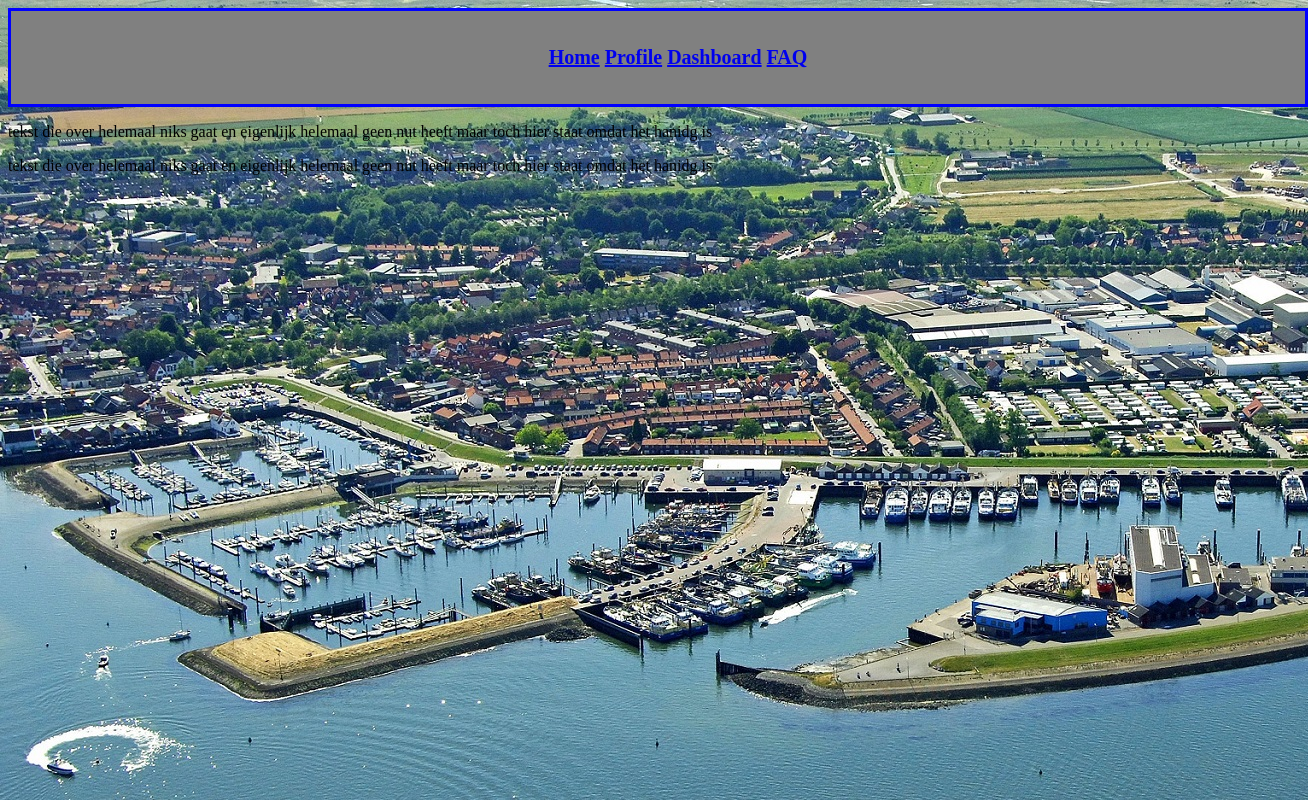
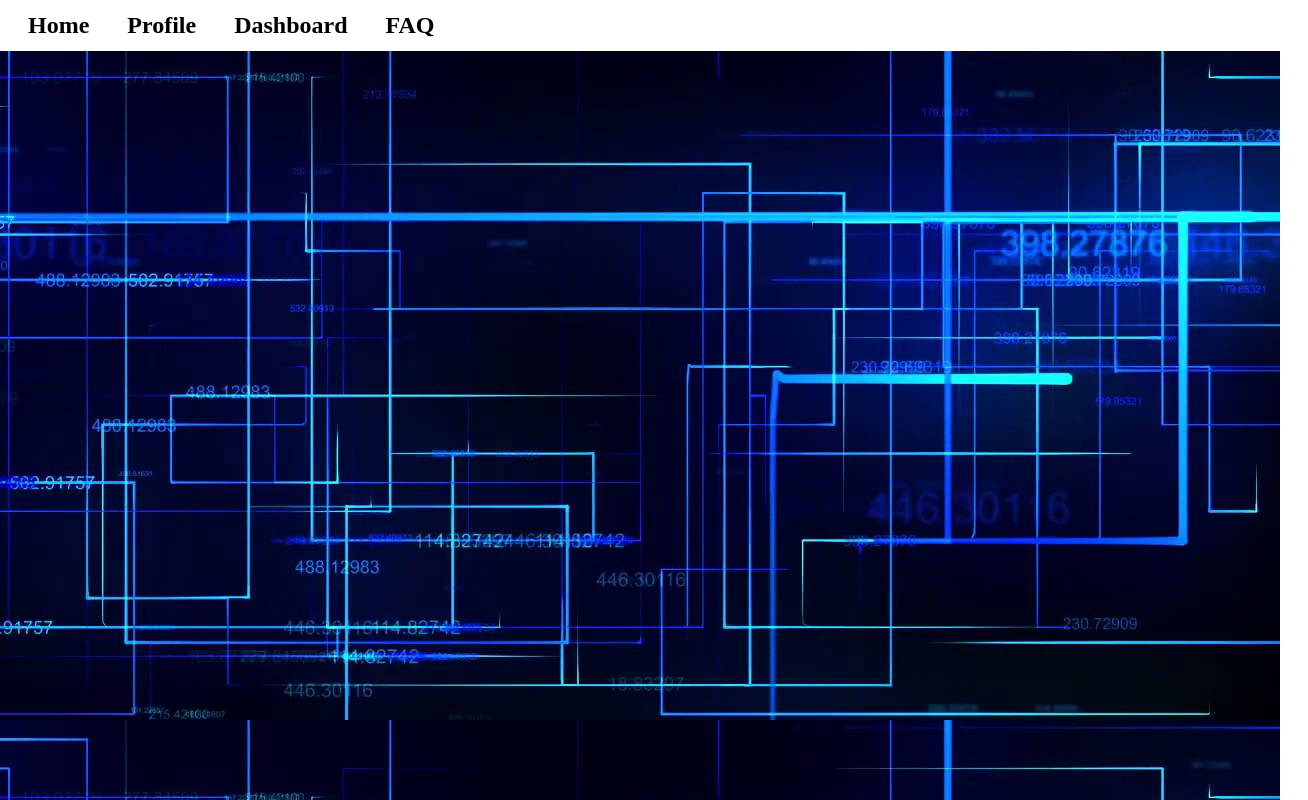
Before and after one commit to TomYE0113/TomYE0113, a plain HTML site: page index.html in a window 1280 px wide. Shown: the whole page, 1308 px wide, since content can reach past the window. Drawn offline with Linux system fonts and the light colour scheme.

Commit message:
lege website layout

```diff
--- a/index.html
+++ b/index.html
@@ -3,34 +3,53 @@
 <head>
     <link rel="stylesheet" href="style.css">
     <div class="relative">
-    <header>
+    <header class="header">
         <section>
             <nav>
               <ul><b>
-                <a href="index.html">Home</a>   <a href="profile.html">Profile</a>   <a href="dashboard.html">Dashboard</a>   <a href="FAQ.html">FAQ</a>
+                <li><a href="index.html">Home</a></li>
+                <li><a href="profile.html">Profile</a></li>
+                <li><a href="dashboard.html">Dashboard</a></li>
+                <li><a href="FAQ.html">FAQ</a></li>
               </b></ul>
             </nav>
 
     </header>
     </div>
 <style>
- header {text-align:center}
- header {position: sticky}
- header {width: 100%}
- div.relative {
-  position: relative;
-  float: center;
-  margin: 0px;
+.header a{
+  text-decoration: none;
+  color: black;
+  font-size: 1em;
 }
 body {
-  background-image: url("foto yese.jpg");
+  background-image: url("achtergrond.jpg");
+}
+header {
+  background-color: white;
+}
+li a {
+  color: white;
+  text-align: left;
+  padding: 13px 16px;
+  text-decoration: none;
+}
+li {
+  display: inline;
+}
+li a:hover {
+  background-color: #cccccc;
+}
+ul {
+  padding: 0;
+  margin: 0;
 }
 </style>
-    <p>tekst die over helemaal niks gaat en eigenlijk helemaal geen nut heeft maar toch hier staat omdat het hanidg is</p>
+
 </head>
 <body>
 
-  <p>tekst die over helemaal niks gaat en eigenlijk helemaal geen nut heeft maar toch hier staat omdat het hanidg is</p>
+
 
 
 
--- a/style.css
+++ b/style.css
@@ -1,13 +1,11 @@
 body {
-background-color:#ccccff
-
+margin: 0em;
 }
 header {
-    text-align: center;
-    background-color: grey;
-    padding: 15px;
-    color:white;
-    font-size: 20px;
-    border: 3px solid blue;
-    top: 0;
+    background-color: white;
+    padding: 0.5em;
+    color: black;
+    font-size: 1.5em;
+    top: 0px;
+    text-decoration: none;
 }
```
Also changed, not shown: FAQ.html (+34 -6 lines), dashboard.html (+34 -6 lines), profile.html (+33 -5 lines), achtergrond.jpg (added).
